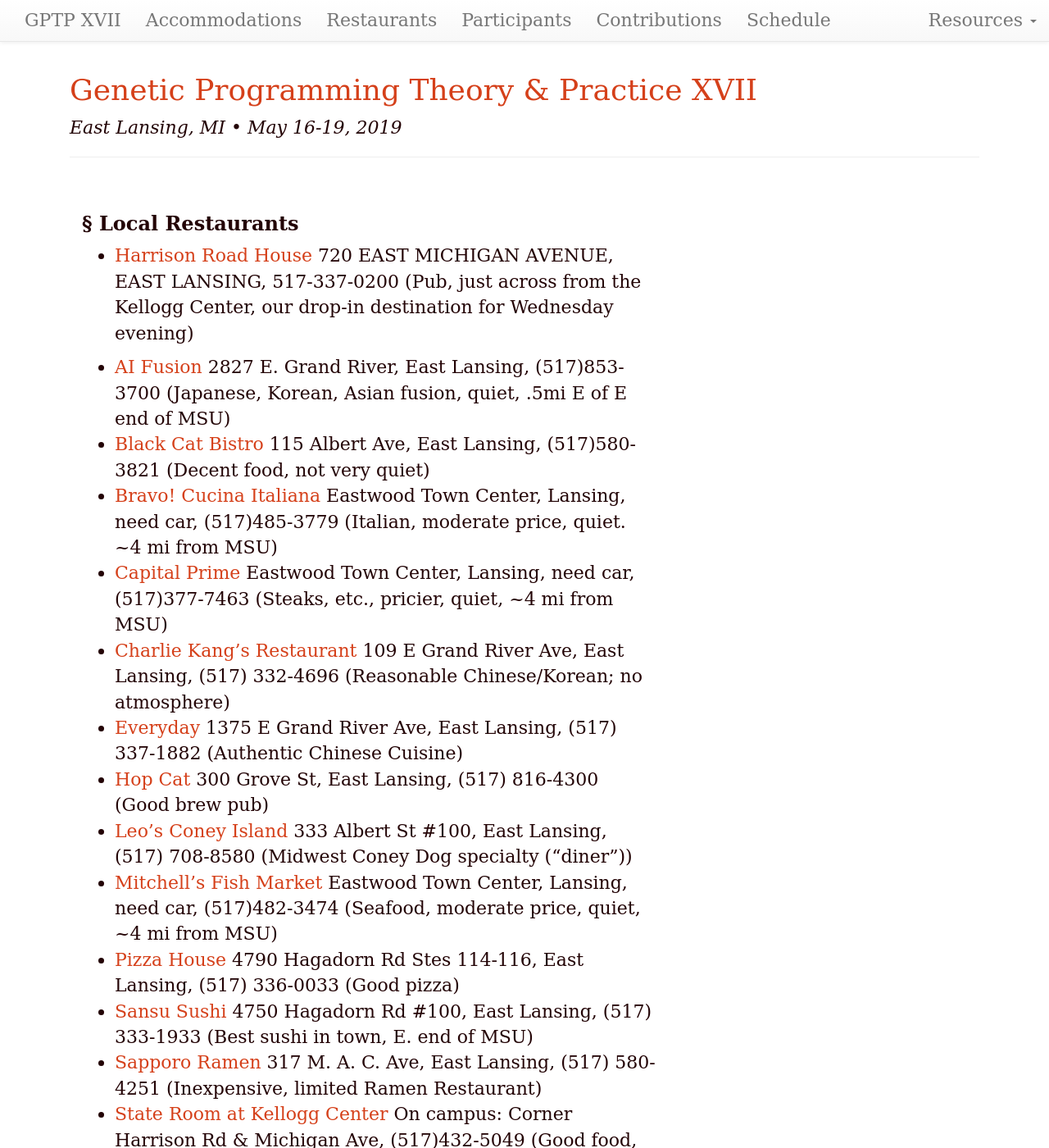
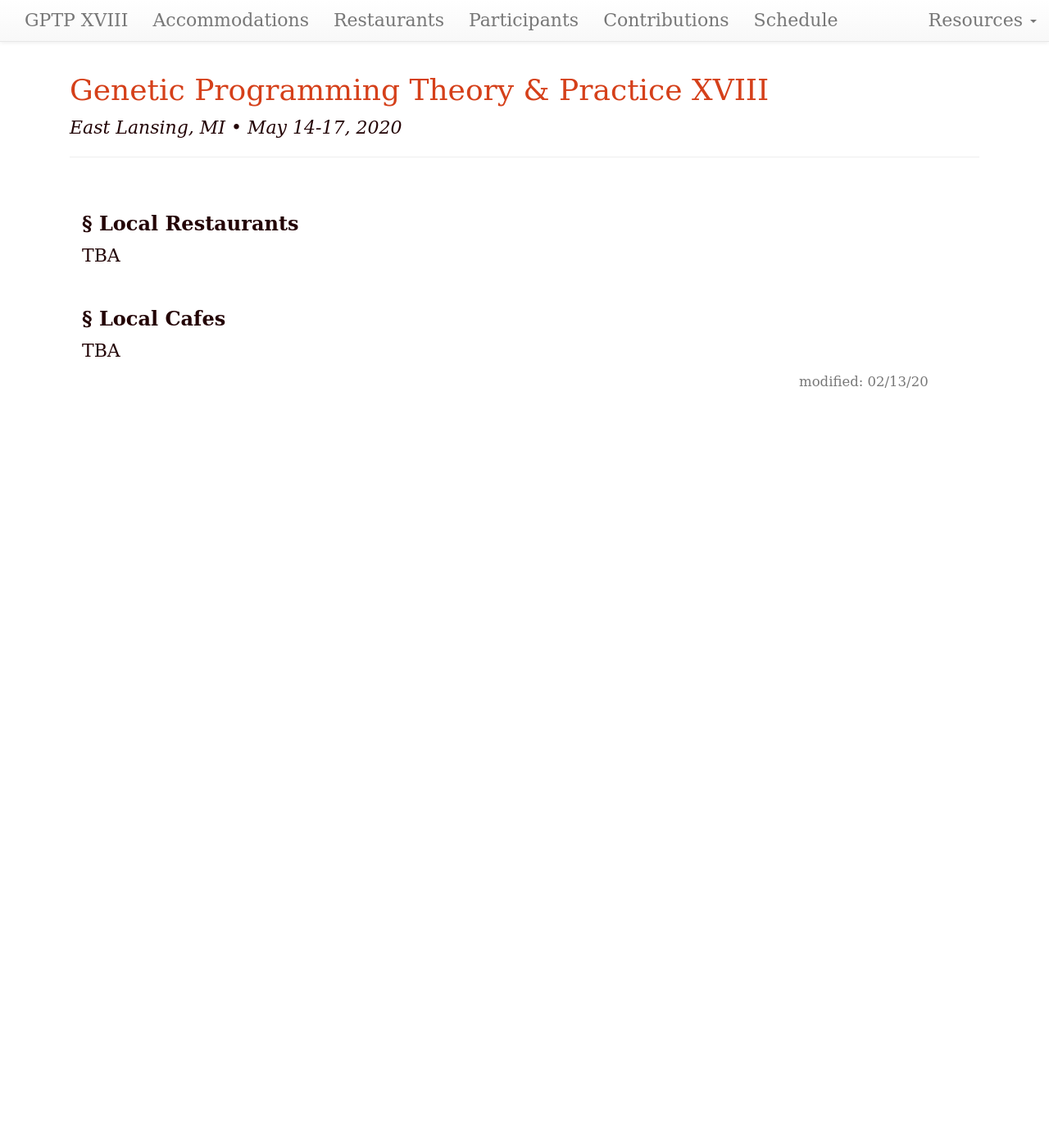
Before and after one commit to GPTP-workshop/gptp-workshop.github.io, a Jekyll site: the page built from restaurants.md, in a window 1280 px wide and 1400 px high. Shown: the whole window at 82% size. Built offline with Jekyll 4.4.1, drawn with Linux system fonts in a browser that asks for light colours; our own code applies the rules of GitHub Pages for plain Markdown files; some of the changed text lies outside the part shown.

Commit message:
Update restaurants.md

```diff
--- a/restaurants.md
+++ b/restaurants.md
@@ -1,8 +1,8 @@
 ---
 layout: default
-updated: "May 14, 2019"
-roman: "XVII"
-dates: "May 16-19, 2019"
+updated: "Feb 13, 2020"
+roman: "XVIII"
+dates: "May 14-17, 2020"
 ---
 
 
@@ -11,31 +11,11 @@ dates: "May 16-19, 2019"
 
 ### Local Restaurants
 
-- [Harrison Road House](https://harrisonroadhouse.com/) 720 EAST MICHIGAN AVENUE, EAST LANSING, 517-337-0200 (Pub, just across from the Kellogg Center, our drop-in destination for Wednesday evening)
-
-- [AI Fusion](https://www.ai-fusion.com/) 2827 E. Grand River, East Lansing, (517)853-3700 (Japanese, Korean, Asian fusion, quiet, .5mi E of E end of MSU)
-- [Black Cat Bistro](http://www.blackcatbistroel.com/) 115 Albert Ave, East Lansing, (517)580-3821 (Decent food, not very quiet)
-- [Bravo! Cucina Italiana](https://bravoitalian.com/lansing.html) Eastwood Town Center, Lansing, need car, (517)485-3779 (Italian, moderate price, quiet. ~4 mi from MSU)
-- [Capital Prime](http://capitalprimelansing.com/) Eastwood Town Center, Lansing, need car, (517)377-7463 (Steaks, etc., pricier, quiet, ~4 mi from MSU)
-- [Charlie Kang's Restaurant](http://charliekangs.com/) 109 E Grand River Ave, East Lansing, (517) 332-4696 (Reasonable Chinese/Korean; no atmosphere)
-- [Everyday](https://www.facebook.com/pages/Everyday-Restaurant/185849138099647) 1375 E Grand River Ave, East Lansing, (517) 337-1882 (Authentic Chinese Cuisine)
-- [Hop Cat](https://hopcat.com/east-lansing) 300 Grove St, East Lansing, (517) 816-4300 (Good brew pub)
-- [Leo's Coney Island](http://www.leosmsu.com/) 333 Albert St #100, East Lansing, (517) 708-8580 (Midwest Coney Dog specialty ("diner"))
-- [Mitchell's Fish Market](http://www.mitchellsfishmarket.com/locations/lansing-eastwood/#) Eastwood Town Center, Lansing, need car, (517)482-3474 (Seafood, moderate price, quiet, ~4 mi from MSU)
-- [Pizza House](https://pizzahouse.com/locations/east-lansing/) 4790 Hagadorn Rd Stes 114-116, East Lansing, (517) 336-0033 (Good pizza)
-- [Sansu Sushi](https://sansu-sushi.com/) 4750 Hagadorn Rd #100, East Lansing, (517) 333-1933 (Best sushi in town, E. end of MSU)
-- [Sapporo Ramen](https://www.allmenus.com/mi/east-lansing/503250-sapporo-ramen-noodles/menu/) 317 M. A. C. Ave, East Lansing, (517) 580-4251 (Inexpensive, limited Ramen Restaurant)
-- [State Room at Kellogg Center](https://kelloggcenter.com/stateroomrestaurant) On campus: Corner Harrison Rd & Michigan Ave, (517)432-5049 (Good food, service, quiet)
-- [Sultan's Place (Mediterrean)](https://www.sultansmediterranean.com/) 4790 S. Hagadorn Rd. East Lansing, (517)333-4444 (Good Middle Eastern, quiet (try lamb kebab!), E. end of MSU)
+TBA
 
 
 
 
 ### Local Cafes
 
-- [Chapelure](https://www.facebook.com/chapelurepastry/) 4750 S. Hagadorn Rd. East Lansing, (517) 333-7172 (European bakery, good coffee, .5 mi E of E end of MSU)
-
-- [Espresso Royale](https://espressoroyalecoffee.com/grand-river) 527 E. Grand River Ave. East Lansing, (517) 332-5224
-- [Grand Traverse Pie Company](https://gtpie.com/locations/east-lansing/) 1403 E Grand River Ave, East Lansing, (517) 203-3304
-
-East Lansing and MSU also has chains like Starbucks and Biggby Coffee.
+TBA
```
